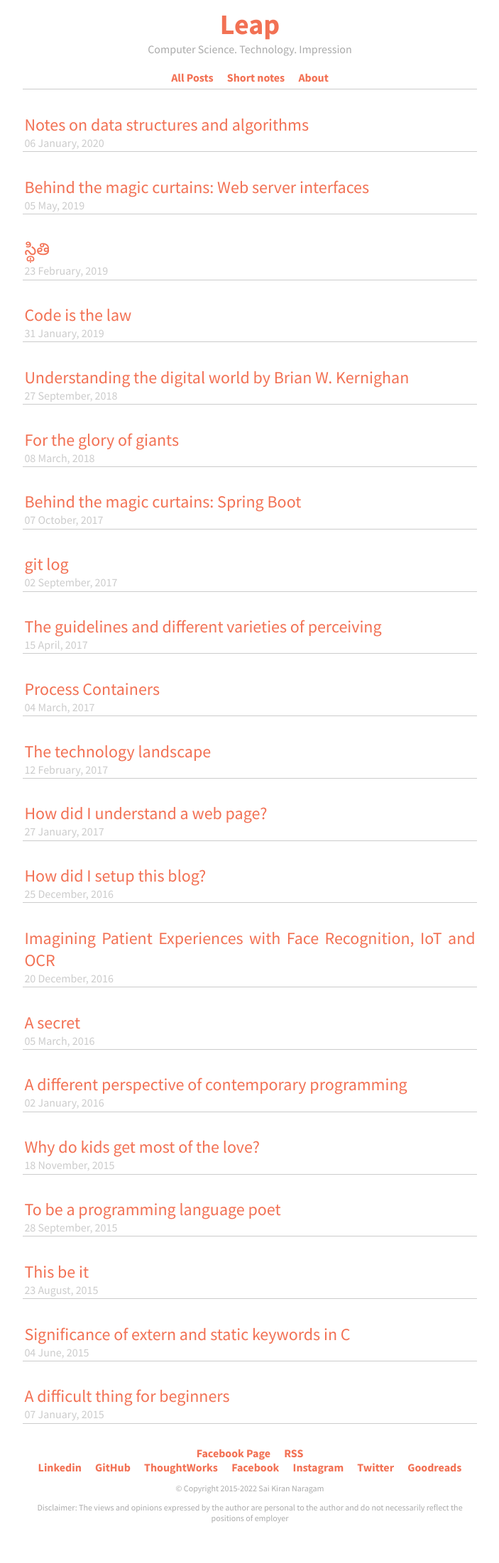
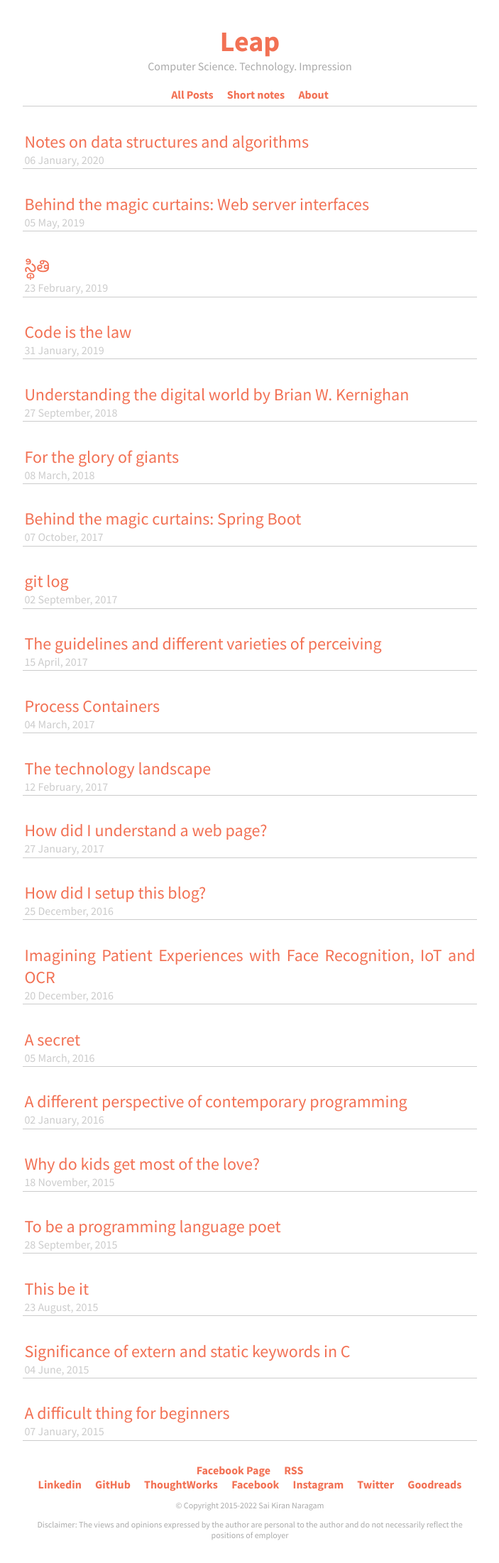
Before and after one commit to nsaikiran/impression, a Jekyll site: the page built from index.html, in a window 1280 px wide. Shown: the whole page at 71% size, without its empty margins (288-991 px from the left). Built offline with Jekyll 4.4.1, drawn with Linux system fonts in a browser that asks for light colours; before the commit the page ends 2158 px from its top, so only the background shows below that.

Commit message:
Revert "Fix responsiveness in mobile"
This reverts commit 862383e0868df84727b11705843b686ef2fcba48.

```diff
--- a/css/main.css
+++ b/css/main.css
@@ -43,8 +43,8 @@
 .site {
     font-size: 1rem;
     text-align: justify;
-    max-width: 40em;
-    margin: 0 auto;
+    width: 40em;
+    margin: 2em auto 2em auto;
 }
 
 .header {
```
